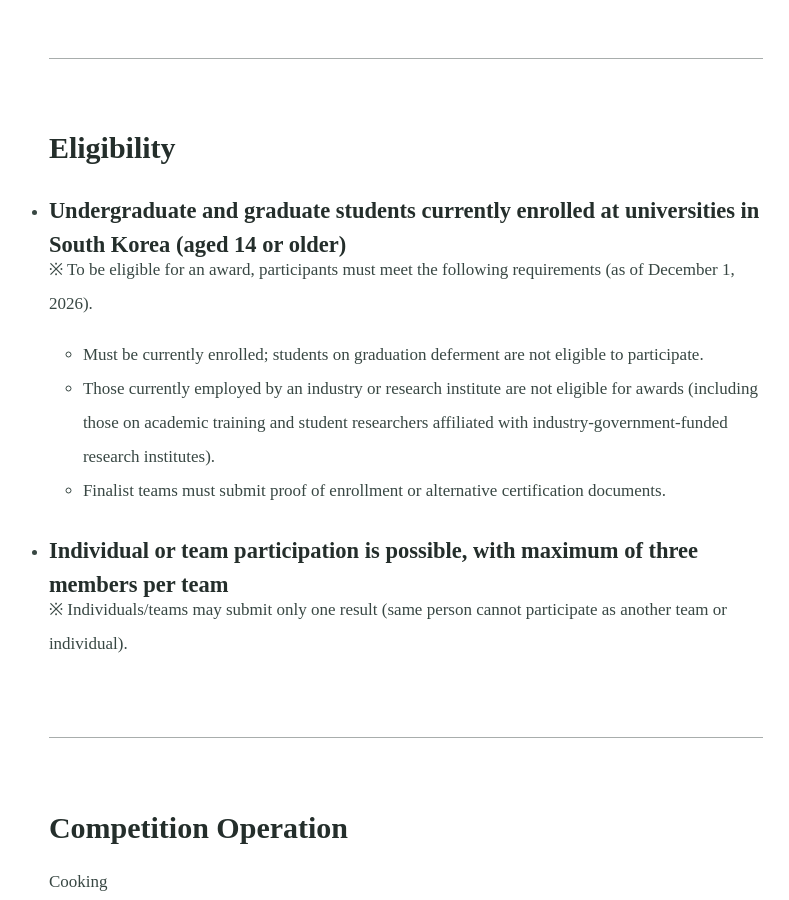
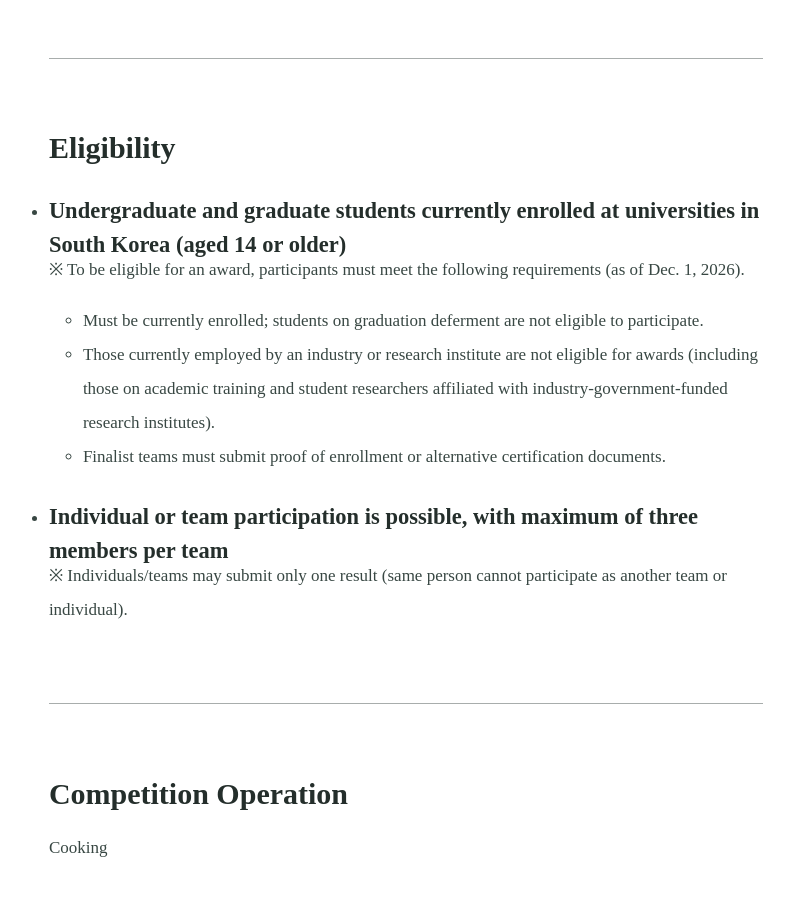
Before and after one commit to AISystemChallenge/AISystemChallenge.github.io, a Jekyll site: the page built from challenge.md, in a window 1280 px wide and 900 px high, scrolled down 2196 px. Shown: the whole window, without its empty margins (234-1023 px from the left). Built offline with Jekyll 4.4.1, drawn with Linux system fonts in a browser that asks for light colours; some web fonts are replaced; our own code applies the rules of GitHub Pages for plain Markdown files; some of the changed text lies outside the part shown.

Commit message:
Update challenge.md

```diff
--- a/challenge.md
+++ b/challenge.md
@@ -42,7 +42,7 @@ Cooking
 
 ### Eligibility
 * ##### Undergraduate and graduate students currently enrolled at universities in South Korea (aged 14 or older)
-  ※ To be eligible for an award, participants must meet the following requirements (as of December 1, 2026).
+  ※ To be eligible for an award, participants must meet the following requirements (as of Dec. 1, 2026).
   * Must be currently enrolled; students on graduation deferment are not eligible to participate.
   * Those currently employed by an industry or research institute are not eligible for awards (including those on academic training and student researchers affiliated with industry-government-funded research institutes).
   * Finalist teams must submit proof of enrollment or alternative certification documents.
@@ -58,7 +58,7 @@ Cooking
 ※ Detailed leaderboard submission guidelines will be announced on December 10.
 * ##### Leaderboard Submission Guidelines
   * The leaderboard submission count resets daily at 00:00 KST.
-  * The final evaluation will be based on the most recent submission made before the competition ends on 2 Jan. 2027 (Sat), at 23:59 KST.
+  * The final evaluation will be based on the most recent submission made before the competition ends on Jan. 2 (Sat), 2027, at 23:59 KST.
 <hr>
 
 ### Final Submission
```
